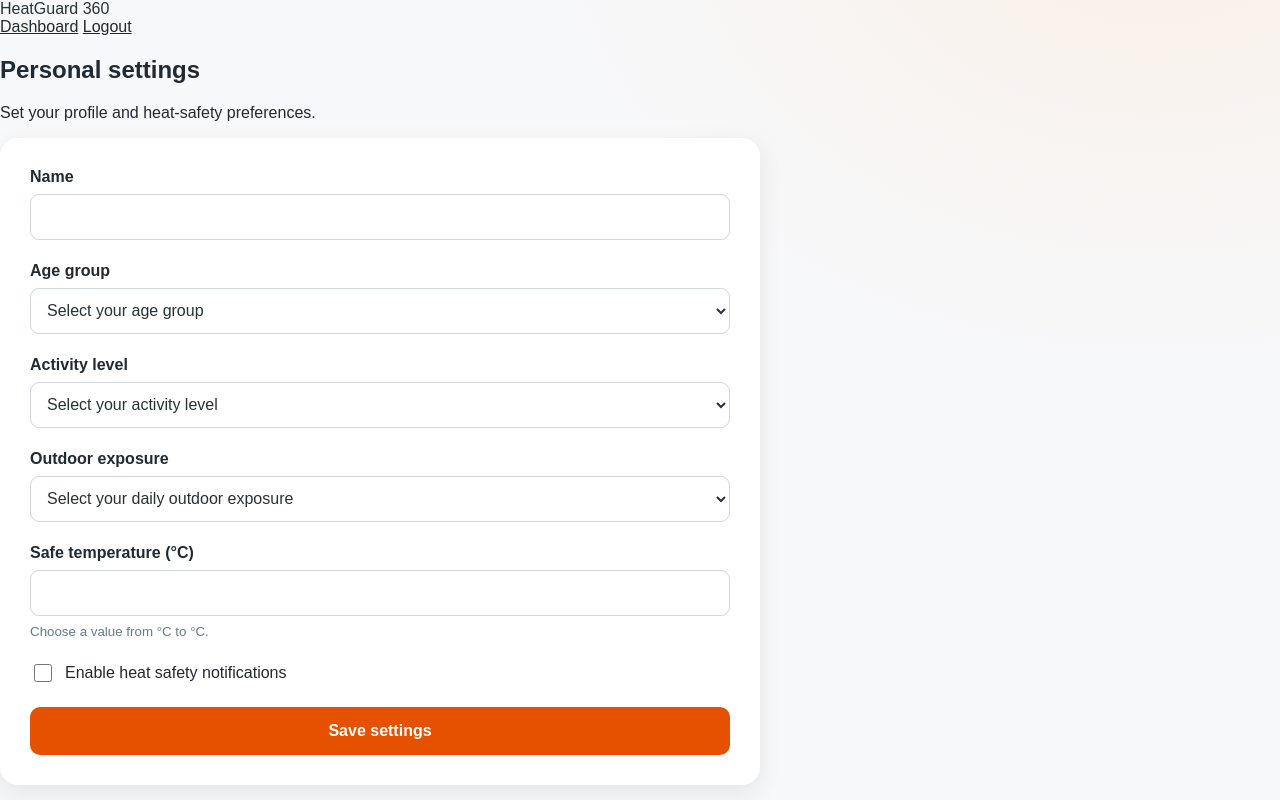
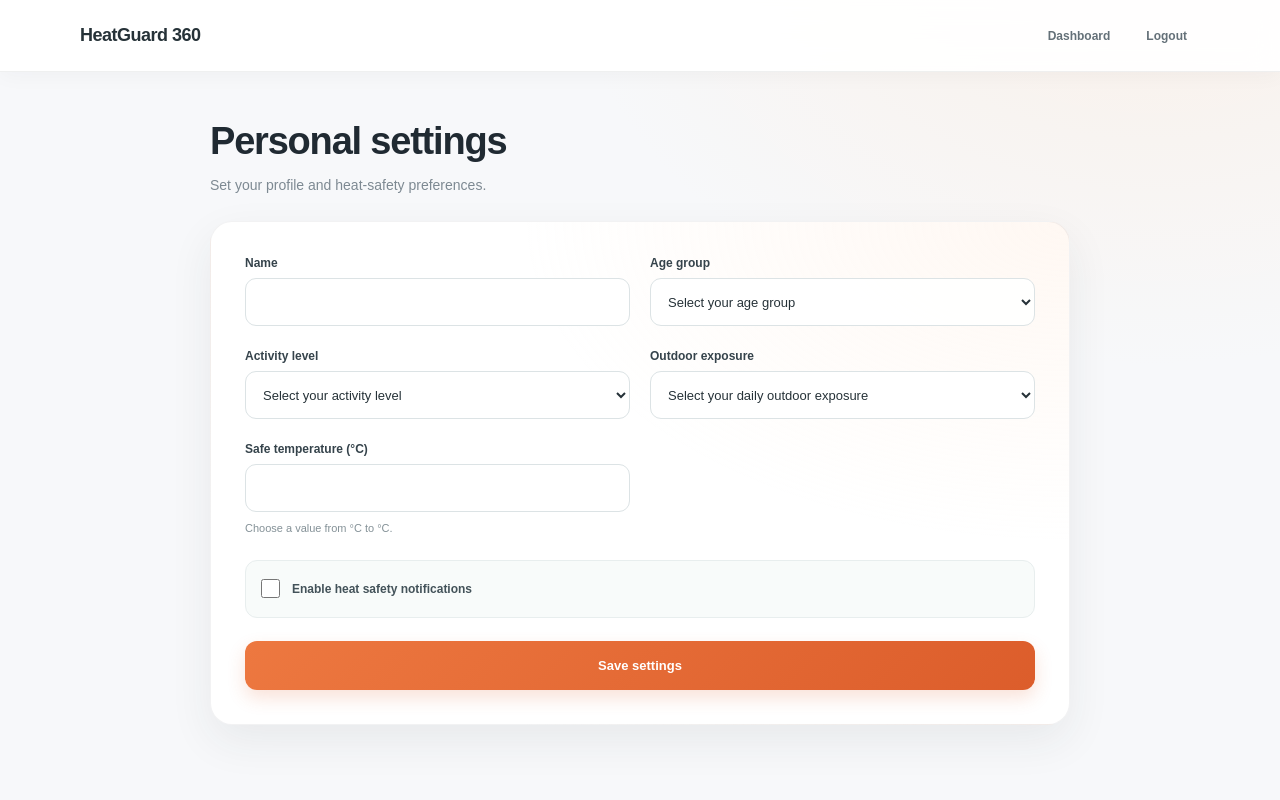
Before and after one commit to chachleshrutika59-cmyk/SmartHeatAlert, a Flask app: template templates/settings.html in a window 1280 px wide. Run offline with Flask 3, Linux system fonts and the light colour scheme; the template is opened without the code that fills it, so the values that code supplies are empty.

Commit message:
Add personalized user profile settings

```diff
--- a/static/css/settings.css
+++ b/static/css/settings.css
@@ -1,97 +1,320 @@
 .settings-logo {
     color: #263238;
+    font-family: Manrope, "DM Sans", sans-serif;
+    font-size: 18px;
+    font-weight: 800;
+    letter-spacing: -0.5px;
     text-decoration: none;
 }
 
+.navbar {
+    position: sticky;
+    z-index: 5;
+    top: 0;
+    display: flex;
+    min-height: 72px;
+    align-items: center;
+    justify-content: space-between;
+    gap: 20px;
+    padding: 0 max(24px, calc((100vw - 1120px) / 2));
+    border-bottom: 1px solid rgba(32, 42, 50, 0.07);
+    background: rgba(255, 255, 255, 0.92);
+    box-shadow: 0 4px 20px rgba(32, 42, 50, 0.035);
+    backdrop-filter: blur(14px);
+}
+
+.nav-right {
+    display: flex;
+    align-items: center;
+    gap: 10px;
+}
+
+.nav-right a {
+    display: inline-flex;
+    min-height: 38px;
+    align-items: center;
+    padding: 0 13px;
+    border-radius: 10px;
+    color: #647078;
+    font-size: 12px;
+    font-weight: 700;
+    text-decoration: none;
+    transition: background 160ms ease, color 160ms ease;
+}
+
+.nav-right a:hover,
+.nav-right a:focus-visible {
+    background: #fff1e8;
+    color: #c45526;
+}
+
 .settings-container {
-    max-width: 760px;
+    width: min(860px, calc(100% - 48px));
+    margin: 0 auto;
+    padding: 48px 0 64px;
+}
+
+.welcome-section {
+    margin-bottom: 25px;
+    animation: settings-rise-in 420ms ease both;
+}
+
+.welcome-section h1 {
+    margin: 0;
+    color: #202a32;
+    font-family: Manrope, "DM Sans", sans-serif;
+    font-size: clamp(28px, 4vw, 38px);
+    font-weight: 800;
+    letter-spacing: -1.2px;
+    line-height: 1.15;
+}
+
+.welcome-section p {
+    margin: 10px 0 0;
+    color: #7d8992;
+    font-size: 14px;
+    line-height: 1.6;
 }
 
 .settings-card {
     display: grid;
-    gap: 22px;
-    padding: 30px;
-    background: #fff;
-    border-radius: 18px;
-    box-shadow: 0 8px 25px rgba(0, 0, 0, 0.08);
+    grid-template-columns: repeat(2, minmax(0, 1fr));
+    gap: 23px 20px;
+    padding: clamp(22px, 4vw, 34px);
+    border: 1px solid rgba(32, 42, 50, 0.06);
+    border-radius: 22px;
+    background:
+        radial-gradient(ellipse at 100% 0, rgba(255, 225, 203, 0.24), transparent 45%),
+        #fff;
+    box-shadow: 0 16px 44px rgba(39, 50, 58, 0.075);
+    animation: settings-rise-in 520ms 70ms ease both;
 }
 
 .settings-field {
     display: grid;
+    min-width: 0;
+    align-content: start;
     gap: 8px;
 }
 
 .settings-field label {
+    color: #35434b;
+    font-size: 12px;
     font-weight: 700;
 }
 
 .settings-field input,
 .settings-field select {
     width: 100%;
-    min-height: 46px;
-    padding: 10px 12px;
-    border: 1px solid #cfd8dc;
-    border-radius: 9px;
-    background: #fff;
+    min-height: 48px;
+    padding: 11px 13px;
+    border: 1px solid #dce3e5;
+    border-radius: 11px;
+    outline: none;
+    background-color: rgba(255, 255, 255, 0.94);
     color: #263238;
     font: inherit;
+    font-size: 13px;
+    transition: border-color 160ms ease, box-shadow 160ms ease, background 160ms ease;
+}
+
+.settings-field input:hover,
+.settings-field select:hover {
+    border-color: #b8c9c9;
+}
+
+.settings-field input:focus,
+.settings-field select:focus {
+    border-color: #e77a43;
+    background: #fff;
+    box-shadow: 0 0 0 4px rgba(231, 122, 67, 0.13);
+}
+
+.settings-field input::placeholder {
+    color: #a0aaae;
 }
 
 .settings-field small {
-    color: #607d8b;
+    color: #849197;
+    font-size: 11px;
+    line-height: 1.5;
 }
 
 .settings-toggle {
     display: flex;
+    min-height: 58px;
+    grid-column: 1 / -1;
     align-items: center;
-    gap: 10px;
+    gap: 12px;
+    padding: 13px 15px;
+    border: 1px solid #e8eeee;
+    border-radius: 12px;
+    background: #f8fbfa;
+    color: #435259;
+    cursor: pointer;
+    font-size: 12px;
+    font-weight: 700;
+    transition: border-color 160ms ease, background 160ms ease;
+}
+
+.settings-toggle:hover {
+    border-color: #c8ded5;
+    background: #f2faf6;
+}
+
+.settings-toggle input {
+    width: 19px;
+    height: 19px;
+    flex: 0 0 auto;
+    margin: 0;
+    accent-color: #df6a36;
     cursor: pointer;
 }
 
-.settings-toggle input {
-    width: 18px;
-    height: 18px;
-    accent-color: #e65100;
+.settings-toggle input:focus-visible {
+    outline: 3px solid rgba(231, 122, 67, 0.35);
+    outline-offset: 3px;
 }
 
 .settings-save {
-    min-height: 48px;
+    display: inline-flex;
+    min-height: 49px;
+    grid-column: 1 / -1;
+    align-items: center;
+    justify-content: center;
     border: 0;
-    border-radius: 10px;
-    background: #e65100;
+    border-radius: 12px;
+    background: linear-gradient(135deg, #ed7840, #dc5d2b);
+    box-shadow: 0 8px 18px rgba(220, 93, 43, 0.18);
     color: #fff;
     font: inherit;
-    font-weight: 700;
+    font-size: 13px;
+    font-weight: 800;
     cursor: pointer;
+    transition: transform 160ms ease, box-shadow 160ms ease, filter 160ms ease;
 }
 
 .settings-save:hover {
-    background: #bf360c;
+    transform: translateY(-1px);
+    box-shadow: 0 11px 23px rgba(220, 93, 43, 0.24);
+    filter: saturate(1.08);
+}
+
+.settings-save:active {
+    transform: translateY(0);
+}
+
+.settings-save:focus-visible,
+.nav-right a:focus-visible {
+    outline: 3px solid rgba(231, 122, 67, 0.35);
+    outline-offset: 3px;
 }
 
 .settings-errors,
 .settings-notice {
-    margin-bottom: 18px;
-    padding: 14px 18px;
-    border-radius: 10px;
+    margin: 0 0 18px;
+    padding: 14px 17px;
+    border: 1px solid transparent;
+    border-radius: 12px;
+    font-size: 13px;
+    line-height: 1.55;
 }
 
 .settings-errors {
-    background: #ffebee;
-    color: #b71c1c;
+    border-color: #f4d0cc;
+    background: #fff4f2;
+    color: #9d332b;
+}
+
+.settings-errors p {
+    margin: 0;
+    font-weight: 800;
 }
 
 .settings-errors ul {
-    margin: 8px 0 0 20px;
+    display: grid;
+    gap: 4px;
+    margin: 8px 0 0;
+    padding-left: 20px;
 }
 
 .settings-notice-success {
-    background: #e8f5e9;
-    color: #1b5e20;
+    border-color: #cce8d9;
+    background: #f0faf4;
+    color: #236b48;
 }
 
-@media (max-width: 500px) {
-    .settings-card {
-        padding: 22px;
+.settings-notice-error,
+.settings-notice-danger {
+    border-color: #f4d0cc;
+    background: #fff4f2;
+    color: #9d332b;
+}
+
+@keyframes settings-rise-in {
+    from {
+        opacity: 0;
+        transform: translateY(10px);
+    }
+    to {
+        opacity: 1;
+        transform: translateY(0);
     }
 }
+
+@media (max-width: 620px) {
+    .navbar {
+        min-height: 64px;
+        padding-inline: 16px;
+    }
+
+    .settings-container {
+        width: calc(100% - 32px);
+        padding: 34px 0 44px;
+    }
+
+    .settings-card {
+        grid-template-columns: minmax(0, 1fr);
+        gap: 19px;
+        padding: 21px;
+        border-radius: 17px;
+    }
+}
+
+@media (max-width: 380px) {
+    .navbar {
+        gap: 8px;
+    }
+
+    .settings-logo {
+        font-size: 15px;
+    }
+
+    .nav-right {
+        gap: 2px;
+    }
+
+    .nav-right a {
+        padding-inline: 9px;
+        font-size: 11px;
+    }
+
+    .settings-container {
+        width: calc(100% - 24px);
+    }
+
+    .settings-card {
+        padding: 17px;
+    }
+}
+
+@media (prefers-reduced-motion: reduce) {
+    *,
+    *::before,
+    *::after {
+        animation-duration: 0.01ms !important;
+        animation-iteration-count: 1 !important;
+        scroll-behavior: auto !important;
+        transition-duration: 0.01ms !important;
+    }
+}
```
